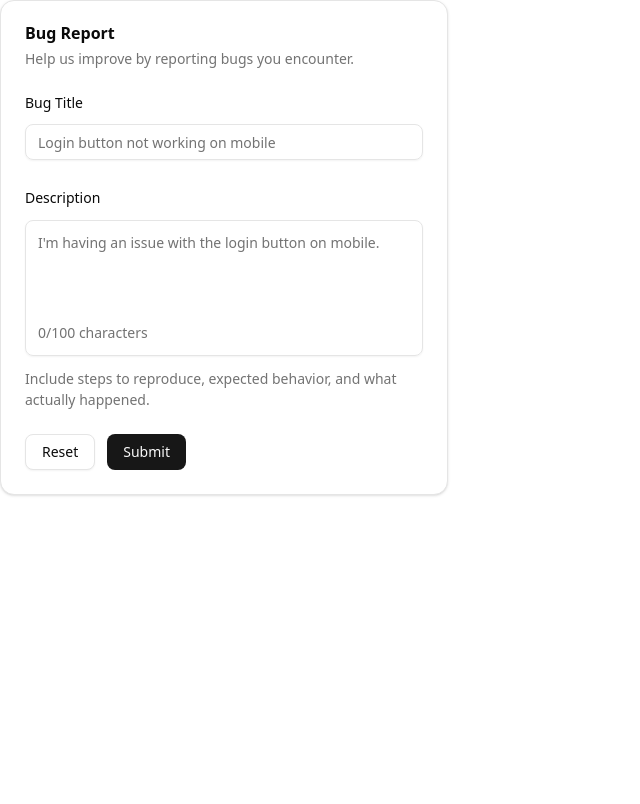
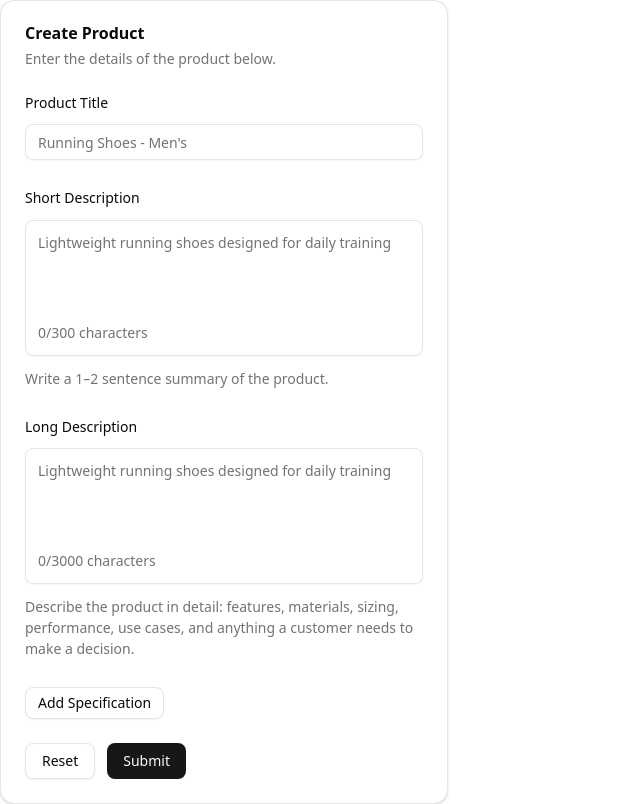
Before and after one commit to jamesmcdonald112/ecommerce-project, a Next.js app: page /admin/products/new in a window 1280 px wide. Shown: the whole page, without its empty margins (0-640 px from the left). Built offline with nearby package versions, Linux system fonts and the light colour scheme.

Commit message:
feat(admin-products): add product specifications and centralised field limits
Add support for dynamic product specifications with key-value input fileds and extract filed character limits to a centralised file.

```diff
--- a/app/admin/products/new/page.tsx
+++ b/app/admin/products/new/page.tsx
@@ -4,8 +4,9 @@ import { zodResolver } from "@hookform/resolvers/zod";
 import type * as React from "react";
 import { Controller, useForm } from "react-hook-form";
 import { toast } from "sonner";
-import * as z from "zod";
-
+import type { z } from "zod";
+import { PRODUCT_LIMITS } from "@/app/features/products/config/product-field-limits";
+import { productSchema } from "@/app/features/products/schemas/product.schema";
 import { Button } from "@/components/ui/button";
 import {
 	Card,
@@ -29,32 +30,30 @@ import {
 	InputGroupText,
 	InputGroupTextarea,
 } from "@/components/ui/input-group";
-
-const formSchema = z.object({
-	title: z
-		.string()
-		.min(5, "Bug title must be at least 5 characters.")
-		.max(32, "Bug title must be at most 32 characters."),
-	description: z
-		.string()
-		.min(20, "Description must be at least 20 characters.")
-		.max(100, "Description must be at most 100 characters."),
-});
+import SpecsFieldArray from "@/components/specs-filed-array";
 
 export default function BugReportForm() {
-	const form = useForm<z.infer<typeof formSchema>>({
-		resolver: zodResolver(formSchema),
+	const form = useForm<z.infer<typeof productSchema>>({
+		resolver: zodResolver(productSchema),
+		mode: "onBlur", // Runs validation when the field loses focus (shows min/max errors as you leave the input)
 		defaultValues: {
 			title: "",
-			description: "",
+			shortDescription: "",
+			longDescription: "",
+			specs: {},
+			specRows: [],
+			reviews: [],
+			price: 0,
+			images: [],
+			slug: "",
 		},
 	});
 
-	function onSubmit(data: z.infer<typeof formSchema>) {
+	function onSubmit(formData: z.infer<typeof productSchema>): void {
 		toast("You submitted the following values:", {
 			description: (
 				<pre className="bg-code text-code-foreground mt-2 w-[320px] overflow-x-auto rounded-md p-4">
-					<code>{JSON.stringify(data, null, 2)}</code>
+					<code>{JSON.stringify(formData, null, 2)}</code>
 				</pre>
 			),
 			position: "bottom-right",
@@ -70,27 +69,28 @@ export default function BugReportForm() {
 	return (
 		<Card className="w-full sm:max-w-md">
 			<CardHeader>
-				<CardTitle>Bug Report</CardTitle>
+				<CardTitle>Create Product</CardTitle>
 				<CardDescription>
-					Help us improve by reporting bugs you encounter.
+					Enter the details of the product below.
 				</CardDescription>
 			</CardHeader>
 			<CardContent>
-				<form id="form-rhf-demo" onSubmit={form.handleSubmit(onSubmit)}>
+				<form id="form-new-product" onSubmit={form.handleSubmit(onSubmit)}>
 					<FieldGroup>
+						 {/* TITLE */}
 						<Controller
 							name="title"
 							control={form.control}
 							render={({ field, fieldState }) => (
 								<Field data-invalid={fieldState.invalid}>
-									<FieldLabel htmlFor="form-rhf-demo-title">
-										Bug Title
+									<FieldLabel htmlFor="form-new-product-title">
+										Product Title
 									</FieldLabel>
 									<Input
 										{...field}
-										id="form-rhf-demo-title"
+										id="form-new-product-title"
 										aria-invalid={fieldState.invalid}
-										placeholder="Login button not working on mobile"
+										placeholder="Running Shoes - Men's"
 										autoComplete="off"
 									/>
 									{fieldState.invalid && (
@@ -99,32 +99,34 @@ export default function BugReportForm() {
 								</Field>
 							)}
 						/>
+
+						{/* SHORT DESCRIPTION */}
 						<Controller
-							name="description"
+							name="shortDescription"
 							control={form.control}
 							render={({ field, fieldState }) => (
 								<Field data-invalid={fieldState.invalid}>
-									<FieldLabel htmlFor="form-rhf-demo-description">
-										Description
+									<FieldLabel htmlFor="form-new-product-short-description">
+										Short Description
 									</FieldLabel>
 									<InputGroup>
 										<InputGroupTextarea
 											{...field}
-											id="form-rhf-demo-description"
-											placeholder="I'm having an issue with the login button on mobile."
-											rows={6}
+											id="form-new-product-short-description"
+											placeholder="Lightweight running shoes designed for daily training"
+											rows={3}
 											className="min-h-24 resize-none"
 											aria-invalid={fieldState.invalid}
 										/>
 										<InputGroupAddon align="block-end">
 											<InputGroupText className="tabular-nums">
-												{field.value.length}/100 characters
+												{field.value.length}/{PRODUCT_LIMITS.shortDescription}{" "}
+												characters
 											</InputGroupText>
 										</InputGroupAddon>
 									</InputGroup>
 									<FieldDescription>
-										Include steps to reproduce, expected behavior, and what
-										actually happened.
+										Write a 1–2 sentence summary of the product.
 									</FieldDescription>
 									{fieldState.invalid && (
 										<FieldError errors={[fieldState.error]} />
@@ -132,6 +134,46 @@ export default function BugReportForm() {
 								</Field>
 							)}
 						/>
+
+						{/* LONG DESCRIPTION */}
+						<Controller
+							name="longDescription"
+							control={form.control}
+							render={({ field, fieldState }) => (
+								<Field data-invalid={fieldState.invalid}>
+									<FieldLabel htmlFor="form-new-product-long-description">
+										Long Description
+									</FieldLabel>
+									<InputGroup>
+										<InputGroupTextarea
+											{...field}
+											id="form-new-product-long-description"
+											placeholder="Lightweight running shoes designed for daily training"
+											rows={6}
+											className="min-h-24 resize-none"
+											aria-invalid={fieldState.invalid}
+										/>
+										<InputGroupAddon align="block-end">
+											<InputGroupText className="tabular-nums">
+												{field.value.length}/{PRODUCT_LIMITS.longDescription}{" "}
+												characters
+											</InputGroupText>
+										</InputGroupAddon>
+									</InputGroup>
+									<FieldDescription>
+										Describe the product in detail: features, materials, sizing,
+										performance, use cases, and anything a customer needs to
+										make a decision.
+									</FieldDescription>
+									{fieldState.invalid && (
+										<FieldError errors={[fieldState.error]} />
+									)}
+								</Field>
+							)}
+						/>
+
+						{/* SPECS */}
+						<SpecsFieldArray form={form}/>
 					</FieldGroup>
 				</form>
 			</CardContent>
@@ -140,7 +182,7 @@ export default function BugReportForm() {
 					<Button type="button" variant="outline" onClick={() => form.reset()}>
 						Reset
 					</Button>
-					<Button type="submit" form="form-rhf-demo">
+					<Button type="submit" form="form-new-product">
 						Submit
 					</Button>
 				</Field>
--- /dev/null
+++ b/app/features/products/config/product-field-limits.ts
@@ -0,0 +1,5 @@
+export const PRODUCT_LIMITS = {
+	title: 100,
+	shortDescription: 300,
+	longDescription: 3000,
+};
--- a/app/features/products/schemas/product.schema.ts
+++ b/app/features/products/schemas/product.schema.ts
@@ -1,25 +1,41 @@
 import { z } from "zod";
+import { PRODUCT_LIMITS } from "../config/product-field-limits";
 
 export const productSchema = z.object({
 	title: z
 		.string()
 		.min(1, "Title is required")
-		.max(100, "Max 100 characters for title"),
+		.max(
+			PRODUCT_LIMITS.title,
+			`Max ${PRODUCT_LIMITS.title} characters for title`,
+		),
 	shortDescription: z
 		.string()
 		.min(1, "Short description is required")
-		.max(300, "max 300 characters for short description"),
+		.max(
+			PRODUCT_LIMITS.shortDescription,
+			`Max ${PRODUCT_LIMITS.shortDescription} characters for short description`,
+		),
 	longDescription: z
 		.string()
 		.min(1, "Long description is required")
-		.max(3000, "max 3'000 characters for long descriptions"),
-	specs: z.record(z.string(), z.string()).default({}), // maps of key: string
-	reviews: z.array(z.string()).default([]),
-	price: z.coerce.number().positive("Price must be positive"),
+		.max(
+			PRODUCT_LIMITS.longDescription,
+			`Max ${PRODUCT_LIMITS.longDescription} characters for long descriptions`,
+		),
+	specs: z.record(z.string(), z.string()),
+	reviews: z.array(z.string()),
+	price: z.number().nonnegative("Price must be positive"),
 	images: z
 		.array(z.string().url("Invalid image URL"))
 		.min(1, "At least one image is required"),
 	slug: z.string().min(1, "Slug is required"),
+	specRows: z.array(
+		z.object({
+			key: z.string().min(1, "Key is required"),
+			value: z.string().min(1, "Value is required"),
+		}),
+	),
 });
 
 export type Product = z.infer<typeof productSchema>;
--- /dev/null
+++ b/components/key-value-row.tsx
@@ -0,0 +1,65 @@
+import { Controller, type UseFormReturn } from "react-hook-form";
+import type { z } from "zod";
+import type { productSchema } from "@/app/features/products/schemas/product.schema";
+import { Button } from "./ui/button";
+import { Field, FieldError, FieldLabel } from "./ui/field";
+import { Input } from "./ui/input";
+
+interface KeyValueRowProps {
+	form: UseFormReturn<z.infer<typeof productSchema>>;
+	index: number;
+	onRemove: () => void;
+}
+
+export default function KeyValueRow({
+	form,
+	index,
+	onRemove,
+}: KeyValueRowProps) {
+	return (
+		<div className="flex gap-4 items-start">
+			{/* KEY */}
+			<Controller
+				name={`specRows.${index}.key`}
+				control={form.control}
+				render={({ field, fieldState }) => (
+					<Field data-invalid={fieldState.invalid} className="flex-1">
+						<FieldLabel htmlFor={`spec-key-${index}`}>Key</FieldLabel>
+						<Input
+							{...field}
+							id={`spec-key-${index}`}
+							aria-invalid={fieldState.invalid}
+							placeholder="Colour"
+							autoComplete="off"
+						/>
+						{fieldState.invalid && <FieldError errors={[fieldState.error]} />}
+					</Field>
+				)}
+			/>
+
+			{/* VALUE */}
+			<Controller
+				name={`specRows.${index}.value`}
+				control={form.control}
+				render={({ field, fieldState }) => (
+					<Field data-invalid={fieldState.invalid} className="flex-1">
+						<FieldLabel htmlFor={`spec-value-${index}`}>Value</FieldLabel>
+						<Input
+							{...field}
+							id={`spec-value-${index}`}
+							aria-invalid={fieldState.invalid}
+							placeholder="Blue"
+							autoComplete="off"
+						/>
+						{fieldState.invalid && <FieldError errors={[fieldState.error]} />}
+					</Field>
+				)}
+			/>
+
+			{/* REMOVE BUTTON */}
+			<Button type="button" variant="destructive" size="sm" onClick={onRemove}>
+				Remove
+			</Button>
+		</div>
+	);
+}
--- /dev/null
+++ b/components/specs-filed-array.tsx
@@ -0,0 +1,40 @@
+import { type UseFormReturn, useFieldArray } from "react-hook-form";
+import type { z } from "zod";
+import type { productSchema } from "@/app/features/products/schemas/product.schema";
+import KeyValueRow from "./key-value-row";
+import { Button } from "./ui/button";
+
+interface SpecsFieldArrayProps {
+	form: UseFormReturn<z.infer<typeof productSchema>>;
+}
+
+export default function SpecsFieldArray({ form }: SpecsFieldArrayProps) {
+	const { control } = form;
+
+	const { fields, append, remove } = useFieldArray({
+		control,
+		name: "specRows",
+	});
+
+	return (
+		<div className="space-y-4">
+			{fields.map((field, index) => (
+				<KeyValueRow
+					key={field.id}
+					form={form}
+					index={index}
+					onRemove={() => remove(index)}
+				/>
+			))}
+
+			<Button
+				type="button"
+				variant="outline"
+				size="sm"
+				onClick={() => append({ key: "", value: "" })}
+			>
+				Add Specification
+			</Button>
+		</div>
+	);
+}
```
